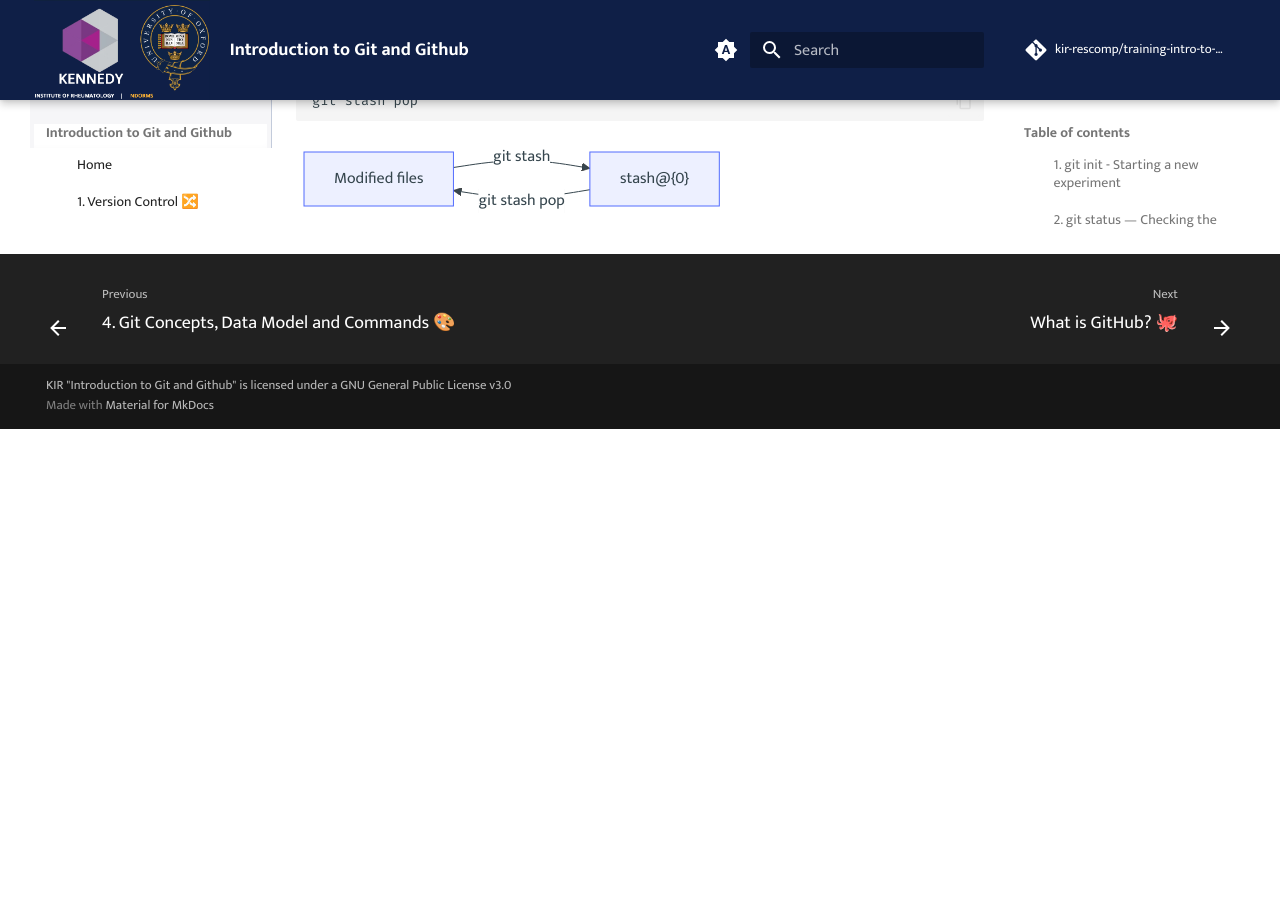
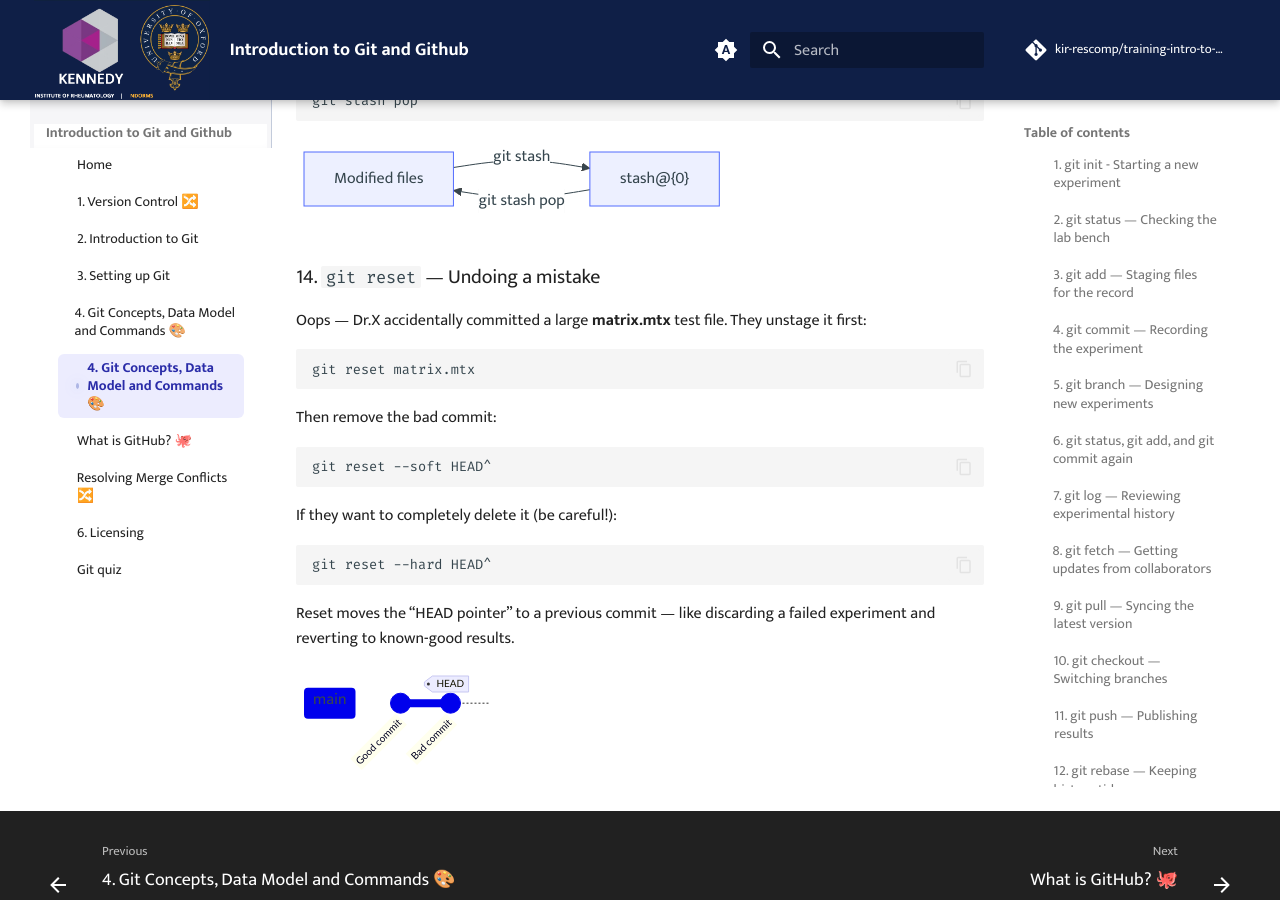
Before and after one commit to kir-rescomp/training-intro-to-git-github, an MkDocs documentation site: the page built from docs/4.git_model_commands.md, in a window 1280 px wide and 900 px high, scrolled down 5816 px. Built offline with MkDocs 1.6.1 and Material for MkDocs 9.7.7, drawn with Linux system fonts in a browser that asks for light colours; comment, search, counter and statistics services are not loaded; before the commit the page ends 6245 px from its top, so only the background shows below that.

Commit message:
notes on git reset and stash pop

````diff
--- a/docs/4.git_model_commands.md
+++ b/docs/4.git_model_commands.md
@@ -288,3 +288,34 @@ flowchart LR
   WD[Modified files] -->|git stash| STASH["stash@{0}"]
   STASH -->|git stash pop| WD
 ```
+
+
+### 14. `git reset` — Undoing a mistake
+
+Oops — Dr.X accidentally committed a large **matrix.mtx** test file.
+They unstage it first:
+
+```bash
+git reset matrix.mtx
+```
+
+Then remove the bad commit:
+
+```bash
+git reset --soft HEAD^
+```
+
+If they want to completely delete it (be careful!):
+
+```bash
+git reset --hard HEAD^
+```
+
+Reset moves the “HEAD pointer” to a previous commit — like discarding a failed experiment and reverting to known-good results.
+
+```mermaid
+gitGraph
+  commit id: "Good commit"
+  commit id: "Bad commit" tag: "HEAD"
+  %% reset --hard HEAD^ moves HEAD back one step
+```
````
